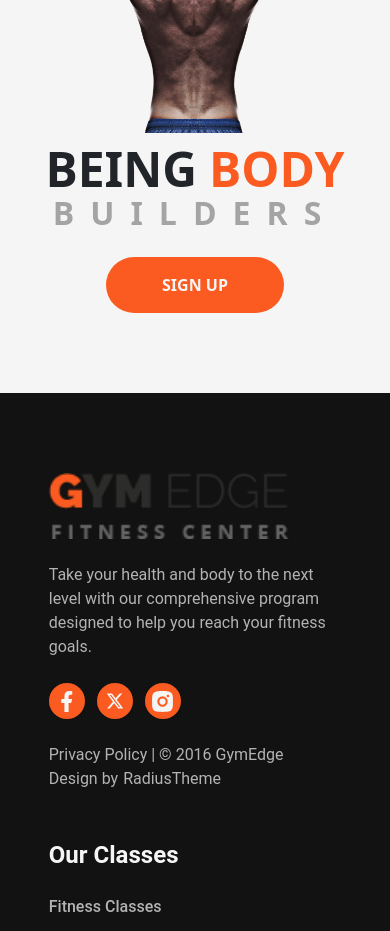
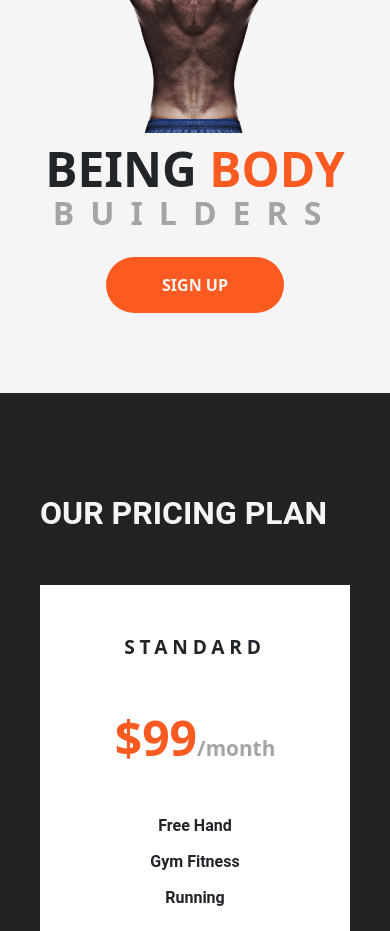
Before and after one commit to phlptnc/gym-edge, a React (Vite) app: page / in a window 390 px wide. Shown: the part 2480-3411 px from the top of the page. Built offline with nearby package versions, Linux system fonts and the light colour scheme; the HTML template or start-up script is replaced by a standard one.

Commit message:
Responsive Pricing Section

```diff
--- a/src/components/Banner.jsx
+++ b/src/components/Banner.jsx
@@ -15,10 +15,7 @@ function Banner() {
                     </div>
                     <div className="font-sans text-center lg:ml-[-6.5rem] lg:pt-[2.5rem] md:text-left ">
                         <h2 className="uppercase font-semibold text-[3rem] min-[400px]:text-[4rem] lg:text-[6rem]">
-                            Being
-                            <span className="text-[#fb5b21] ml-3 min-[400px]:ml-6">
-                                Body
-                            </span>
+                            Being <span className="text-[#fb5b21]">Body</span>
                         </h2>
                         <h3 className="text-[#a4a4a4] uppercase font-semibold text-[2rem] tracking-[1rem] min-[400px]:tracking-[2.2rem] mt-[-1rem] lg:text-[3.3rem] lg:tracking-[3rem] lg:mt-[-2rem]">
                             Builders
--- a/src/components/Hero.jsx
+++ b/src/components/Hero.jsx
@@ -11,7 +11,7 @@ function Hero() {
                 <p className="font-semibold text-lg md:text-[1.5rem] mb-4">
                     Ready to change your physique, but can't workout in the gym?
                 </p>
-                <button className="font-semibold py-4 px-9 border-2 border-[#fb5b21] rounded-full hover:bg-[#fb5b21] duration-300 ease-in-out">
+                <button className="button-orange font-semibold py-4 px-9 border-2 border-[#fb5b21] rounded-full duration-300 ease-in-out">
                     Join with us
                 </button>
             </section>
--- /dev/null
+++ b/src/components/Pricing.jsx
@@ -0,0 +1,76 @@
+import React from "react"
+
+function Pricing() {
+    const pricingData = [
+        {
+            title: "Standard",
+            price: "99",
+            lists: [
+                "Free Hand",
+                "Gym Fitness",
+                "Running",
+                "-------",
+                "-------",
+            ],
+        },
+        {
+            title: "Premium",
+            price: "199",
+            lists: ["Free Hand", "Gym Fitness", "Running", "Yoga", "-------"],
+        },
+        {
+            title: "Platinum",
+            price: "299",
+            lists: [
+                "Free Hand",
+                "Gym Fitness",
+                "Running",
+                "Body Building",
+                "-------",
+            ],
+        },
+    ]
+
+    return (
+        <>
+            <section className="bg-[#222222]">
+                <div className="container py-[6rem] px-10 lg:px-0">
+                    <h2 className="uppercase text-[#f5f5f5] text-[2rem] font-semibold pb-[3rem]">
+                        Our pricing plan
+                    </h2>
+                    <div className="flex flex-col sm:flex-row justify-between gap-6">
+                        {pricingData.map((item) => (
+                            <div className="price-wrapper relative sm:w-[31%]">
+                                <div className="float sm:h-[650px] py-[3rem] sm:py-0 bg-[#fff] flex flex-col gap-10 justify-center items-center relative z-20 ease-in-out duration-300">
+                                    <h4 className="uppercase text-[1.2rem] font-semibold font-sans tracking-[0.3rem]">
+                                        {item.title}
+                                    </h4>
+                                    <h3 className="text-[#fb5b21] text-[3rem] font-semibold font-sans">
+                                        ${item.price}
+                                        <span className="text-[#a4a4a4] text-[1.3rem]">
+                                            /month
+                                        </span>
+                                    </h3>
+                                    <div>
+                                        <ul className="text-center font-semibold flex flex-col gap-3">
+                                            <li>{item.lists[0]}</li>
+                                            <li>{item.lists[1]}</li>
+                                            <li>{item.lists[2]}</li>
+                                            <li>{item.lists[3]}</li>
+                                            <li>{item.lists[4]}</li>
+                                        </ul>
+                                    </div>
+                                    <button className="button-orange border-[#fb5b21] border-2 py-3 px-9 rounded-full font-semibold hover:underline ease-in-out duration-300">
+                                        Details
+                                    </button>
+                                </div>
+                            </div>
+                        ))}
+                    </div>
+                </div>
+            </section>
+        </>
+    )
+}
+
+export default Pricing
--- a/src/index.css
+++ b/src/index.css
@@ -22,6 +22,11 @@ body {
     max-width: 82rem;
 }
 
+.button-orange:hover {
+    background-color: #fb5b21;
+    color: #f5f5f5;
+}
+
 .button-white:hover {
     background-color: #f5f5f5;
     color: #fb5b21;
@@ -33,3 +38,31 @@ body {
     background-size: cover;
     background-position: 50%;
 }
+
+.price-wrapper::after {
+    content: "";
+    background: rgb(255, 255, 255);
+    background: radial-gradient(
+        circle,
+        rgba(255, 255, 255, 0.4) 0%,
+        rgba(255, 255, 255, 0.2) 50%,
+        rgba(255, 255, 255, 0.1) 70%,
+        rgba(255, 255, 255, 0) 80%
+    );
+    width: 100%;
+    height: 5px;
+    border-radius: 40%;
+    position: hidden;
+    z-index: 30;
+    bottom: 12px;
+    transition: ease-in-out 0.3s;
+}
+
+.price-wrapper:hover::after {
+    position: absolute;
+    bottom: 0;
+}
+
+.float:hover {
+    margin-top: -12px;
+}
--- a/src/pages/Home.jsx
+++ b/src/pages/Home.jsx
@@ -2,6 +2,7 @@ import React from "react"
 import Hero from "../components/Hero"
 import Fitness from "../components/Fitness"
 import Banner from "../components/Banner"
+import Pricing from "../components/Pricing"
 
 function Home() {
     return (
@@ -9,6 +10,7 @@ function Home() {
             <Hero />
             <Fitness />
             <Banner />
+            <Pricing />
         </>
     )
 }
```
Also changed, not shown: src/images/trainers-bg.jpg (added).
